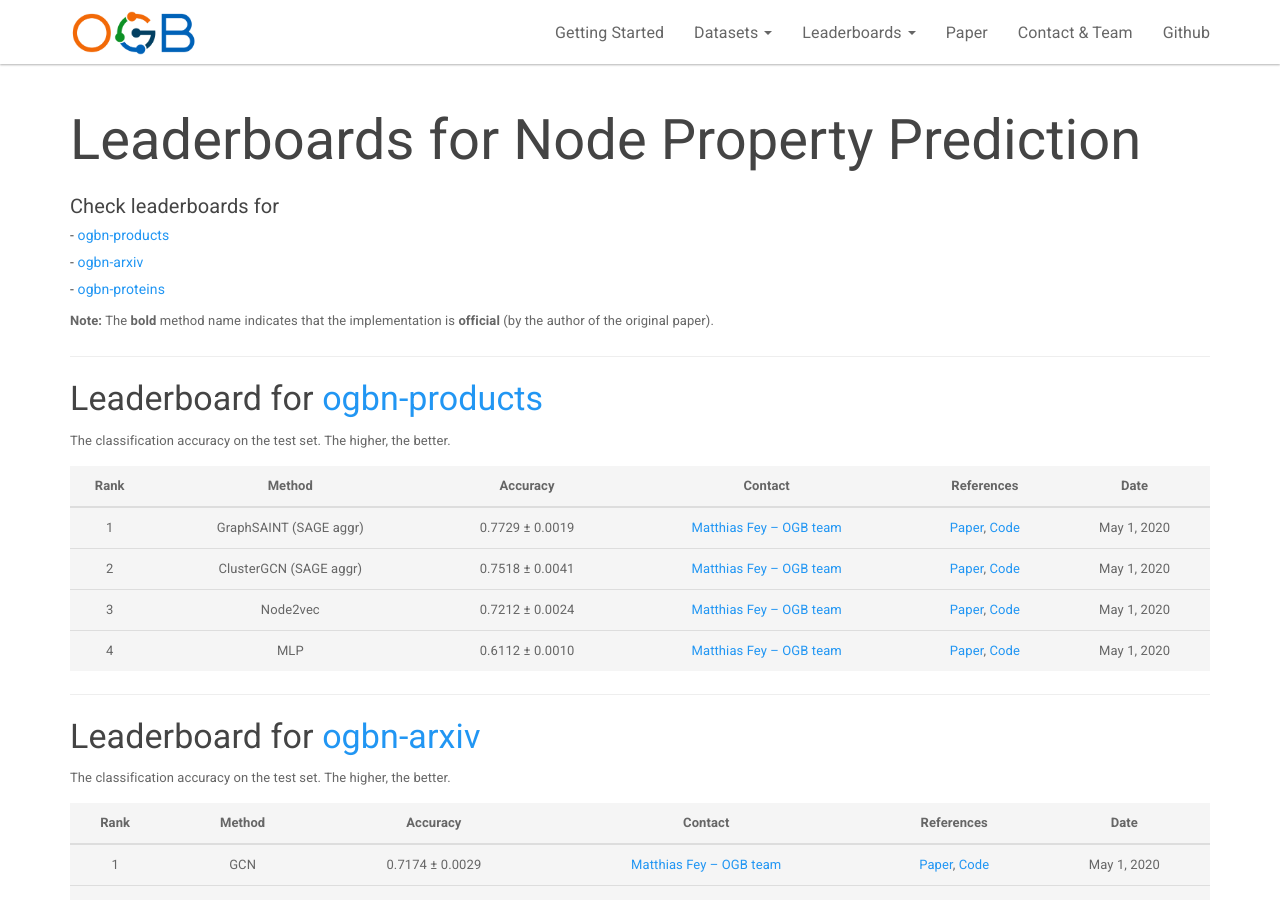
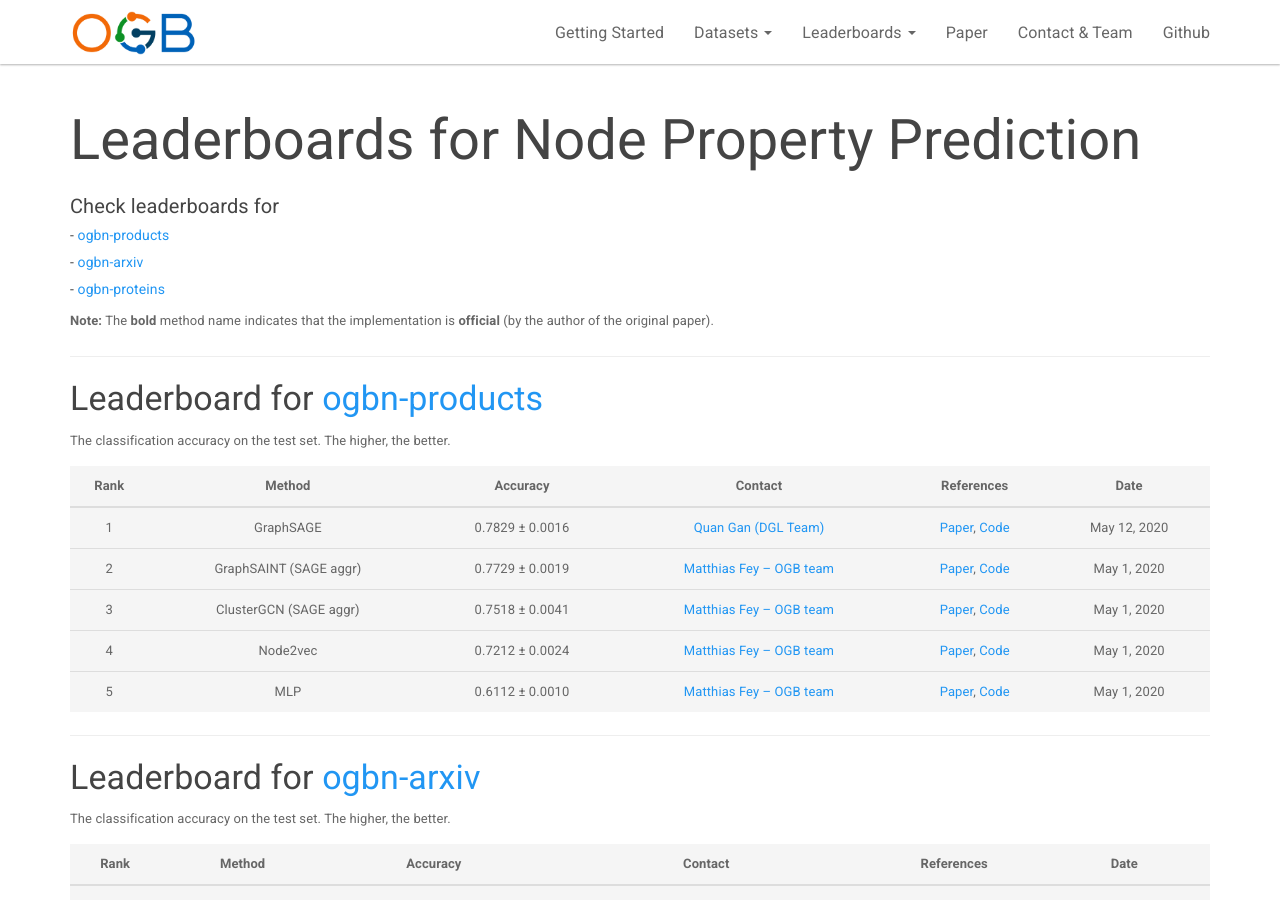
Before and after one commit to snap-stanford/ogb-web, a Jekyll site: the page built from _docs/leaderboard/leader_nodeprop.md, in a window 1280 px wide and 900 px high. Built offline with Jekyll 4.4.1, drawn with Linux system fonts in a browser that asks for light colours.

Commit message:
updateleaderboard

```diff
--- a/_docs/leaderboard/leader_nodeprop.md
+++ b/_docs/leaderboard/leader_nodeprop.md
@@ -21,10 +21,11 @@ The classification accuracy on the test set. The higher, the better.
 
 | Rank  | Method | Accuracy | Contact | References | Date
 |:----:|:-----:|:------:|:-----:|:-----:|:-----:|
-|  1  |  GraphSAINT (SAGE aggr)  | 0.7729 ± 0.0019   | [Matthias Fey -- OGB team](mailto:matthias.fey@tu-dortmund.de) | [Paper](https://arxiv.org/abs/1907.04931), [Code](https://github.com/snap-stanford/ogb/tree/master/examples/nodeproppred/products) | May 1, 2020 |
-|  2  |  ClusterGCN (SAGE aggr)  | 0.7518 ± 0.0041   | [Matthias Fey -- OGB team](mailto:matthias.fey@tu-dortmund.de) | [Paper](https://arxiv.org/abs/1905.07953), [Code](https://github.com/snap-stanford/ogb/tree/master/examples/nodeproppred/products) | May 1, 2020 |
-|  3  |  Node2vec  | 0.7212 ± 0.0024   | [Matthias Fey -- OGB team](mailto:matthias.fey@tu-dortmund.de) | [Paper](https://arxiv.org/abs/1607.00653), [Code](https://github.com/snap-stanford/ogb/tree/master/examples/nodeproppred/products) | May 1, 2020 |
-|  4  |  MLP  | 0.6112 ± 0.0010   | [Matthias Fey -- OGB team](mailto:matthias.fey@tu-dortmund.de) | [Paper](https://arxiv.org/abs/2005.00687), [Code](https://github.com/snap-stanford/ogb/tree/master/examples/nodeproppred/products) | May 1, 2020 |
+|  1  |  GraphSAGE  | 0.7829 ± 0.0016   | [Quan Gan (DGL Team)](mailto:quagan@amazon.com) | [Paper](https://arxiv.org/abs/1706.02216), [Code](https://github.com/dmlc/dgl/tree/master/examples/pytorch/ogb/ogbn-products/graphsage) | May 12, 2020 |
+|  2  |  GraphSAINT (SAGE aggr)  | 0.7729 ± 0.0019   | [Matthias Fey -- OGB team](mailto:matthias.fey@tu-dortmund.de) | [Paper](https://arxiv.org/abs/1907.04931), [Code](https://github.com/snap-stanford/ogb/tree/master/examples/nodeproppred/products) | May 1, 2020 |
+|  3  |  ClusterGCN (SAGE aggr)  | 0.7518 ± 0.0041   | [Matthias Fey -- OGB team](mailto:matthias.fey@tu-dortmund.de) | [Paper](https://arxiv.org/abs/1905.07953), [Code](https://github.com/snap-stanford/ogb/tree/master/examples/nodeproppred/products) | May 1, 2020 |
+|  4  |  Node2vec  | 0.7212 ± 0.0024   | [Matthias Fey -- OGB team](mailto:matthias.fey@tu-dortmund.de) | [Paper](https://arxiv.org/abs/1607.00653), [Code](https://github.com/snap-stanford/ogb/tree/master/examples/nodeproppred/products) | May 1, 2020 |
+|  5  |  MLP  | 0.6112 ± 0.0010   | [Matthias Fey -- OGB team](mailto:matthias.fey@tu-dortmund.de) | [Paper](https://arxiv.org/abs/2005.00687), [Code](https://github.com/snap-stanford/ogb/tree/master/examples/nodeproppred/products) | May 1, 2020 |
 
 
 <a name="ogbn-arxiv"/>
```
